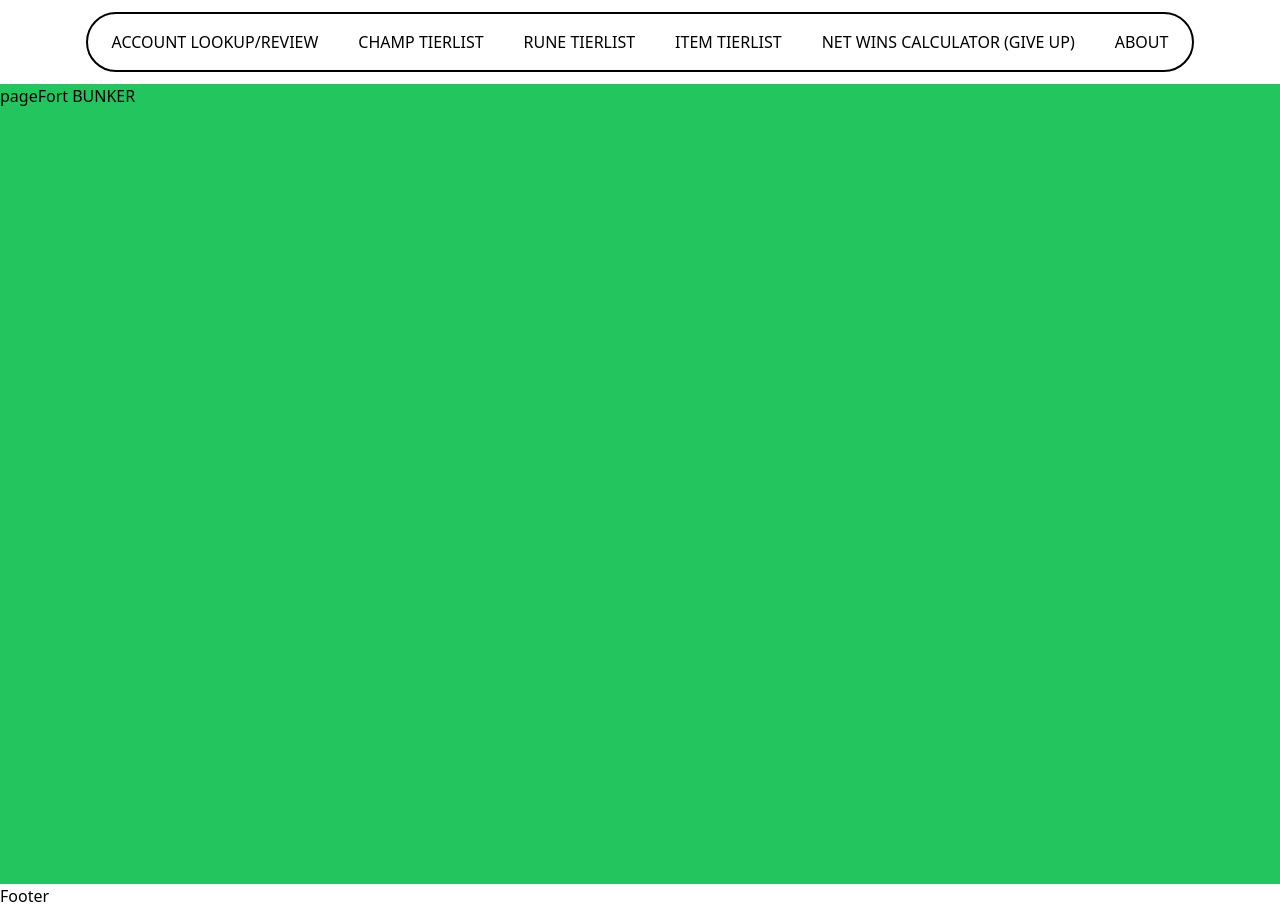
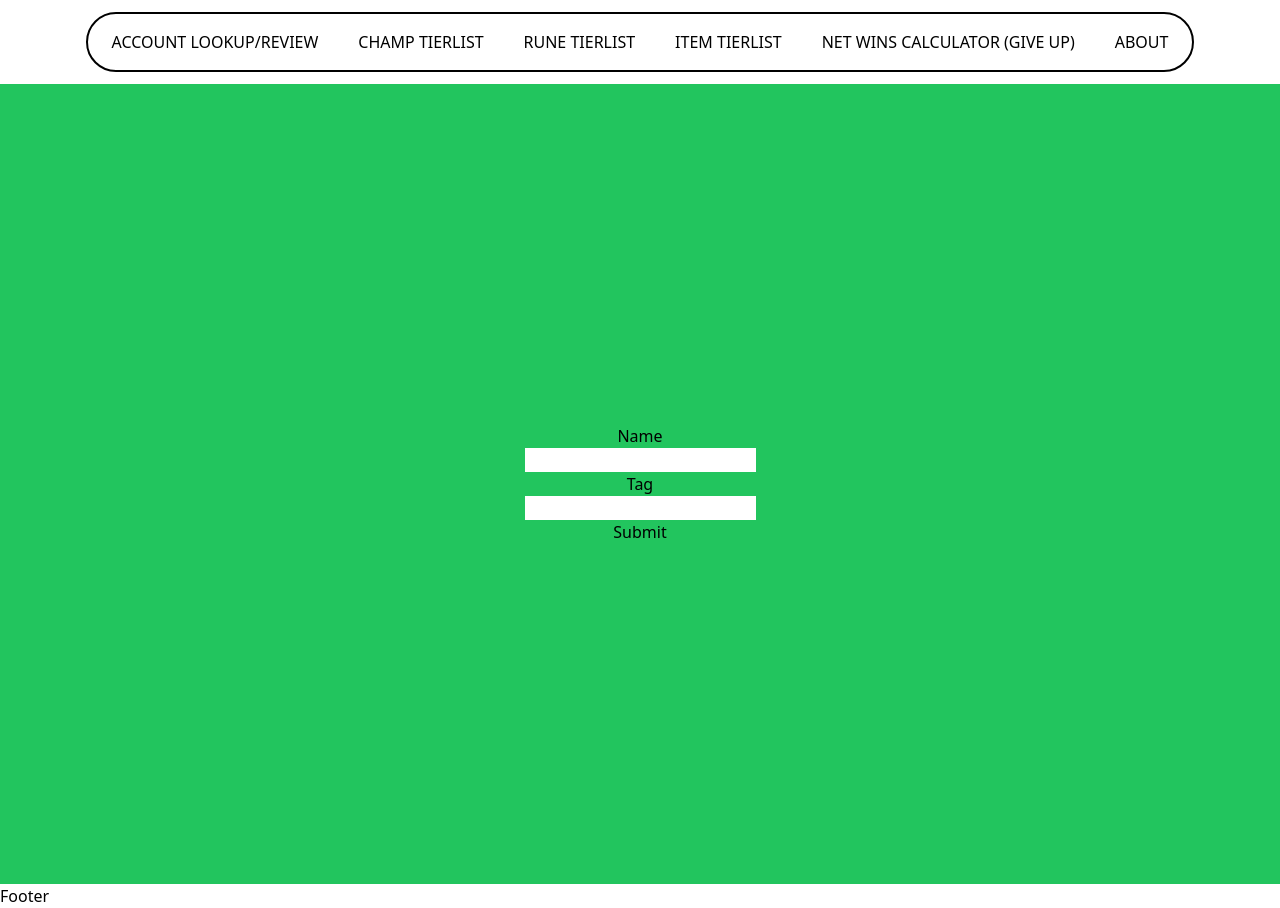
Before and after one commit to SethMarina77/PlantJournal, a React (Vite) app in the folder ReactClient/: page /pageFort in a window 1280 px wide. Built offline with nearby package versions, Linux system fonts and the light colour scheme.

Commit message:
stable working branch

```diff
--- a/ReactClient/src/pages/Home.jsx
+++ b/ReactClient/src/pages/Home.jsx
@@ -1,5 +1,8 @@
-import React, { useState } from "react";
-import axios from "axios";
+import React from 'react'
+import { useState } from 'react';
+import axios from 'axios';
+
+
 
 const Home = () => {
   const [summonerData, setSummonerData] = useState(null);
@@ -7,42 +10,30 @@ const Home = () => {
 
   const fetchSummonerData = async () => {
     try {
-      const gameName = "HeNotBeatingGoku"; // Hardcoded for now
+      const gameName = "HeNotBeatingGoku";
       const tagLine = "THO";
       const response = await axios.get(
-        `http://localhost:3000/api/summoner/${gameName}/${tagLine}`
+        `http://localhost:3001/api/summoner/${gameName}/${tagLine}`
       );
       setSummonerData(response.data);
-      setError(null); // Clear errors on success
     } catch (err) {
       setError(err.response?.data?.message || "Error fetching data");
-      setSummonerData(null);
     }
   };
- // This is the form that will be used to get the summoner data
+
   return (
     <div>
-
-      <form>
-        <input type="text" placeholder="Game Name" />
-        <input type="text" placeholder="Tag Line" />
-      </form>
-
       <button onClick={fetchSummonerData}>Get Summoner Data</button>
-      {error && <p style={{ color: "red" }}>Error: {error}</p>}
+      {error && <p>Error: {error}</p>}
       {summonerData && (
         <div>
           <h2>Summoner Info</h2>
-          <p>
-            <strong>Name:</strong> {summonerData.name}
-          </p>
-          <p>
-            <strong>Level:</strong> {summonerData.summonerLevel}
-          </p>
+          <p>Name: {summonerData.name}</p>
+          <p>Level: {summonerData.summonerLevel}</p>
         </div>
       )}
     </div>
   );
 };
 
-export default Home;
+export default Home
--- a/ReactClient/src/pages/PageFort.jsx
+++ b/ReactClient/src/pages/PageFort.jsx
@@ -1,11 +1,36 @@
 import React from 'react'
+import { useState } from 'react'
 
 const PageFort = () => {
+  const [name, setName] = useState(null);
+  const [tag, setTag] = useState(null);
+
+  const handleSubmit = (event) => {
+    event.preventDefault();
+    console.log(name, tag);
+
+  }
   return (
-    <div className='h-screen bg-green-500'>pageFort
-        BUNKER
+    <div className="h-screen bg-green-500">
+      <form className="flex flex-col items-center justify-center h-full" onSubmit={handleSubmit}>
+        <label htmlFor="name">Name</label>
+        <input
+          type="text"
+          id="name"
+          value={name}
+          onChange={(e) => setName(e.target.value)}
+        />
+        <label htmlFor="tag">Tag</label>
+        <input
+          type="text"
+          id="tag"
+          value={tag}
+          onChange={(e) => setTag(e.target.value)}
+        />
+        <button type='submit'> Submit </button>
+      </form>
     </div>
-  )
+  );
 }
 
 export default PageFort
```
Also changed, not shown: 2 other files (tests, documents, lock files or other folders).
